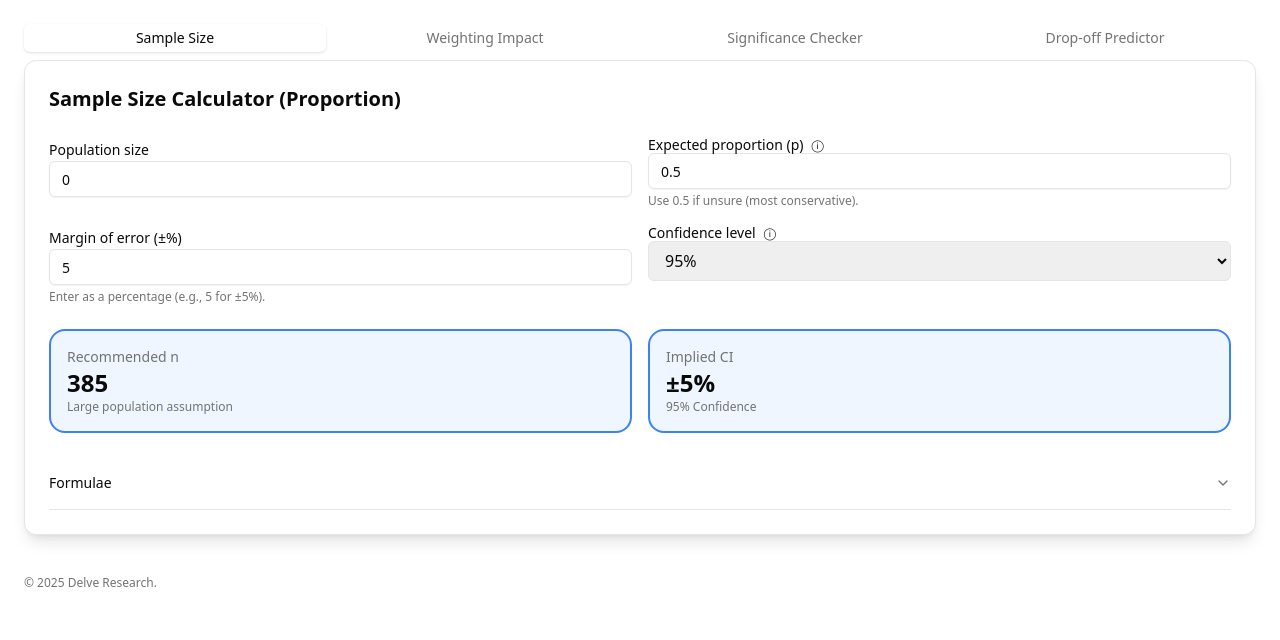
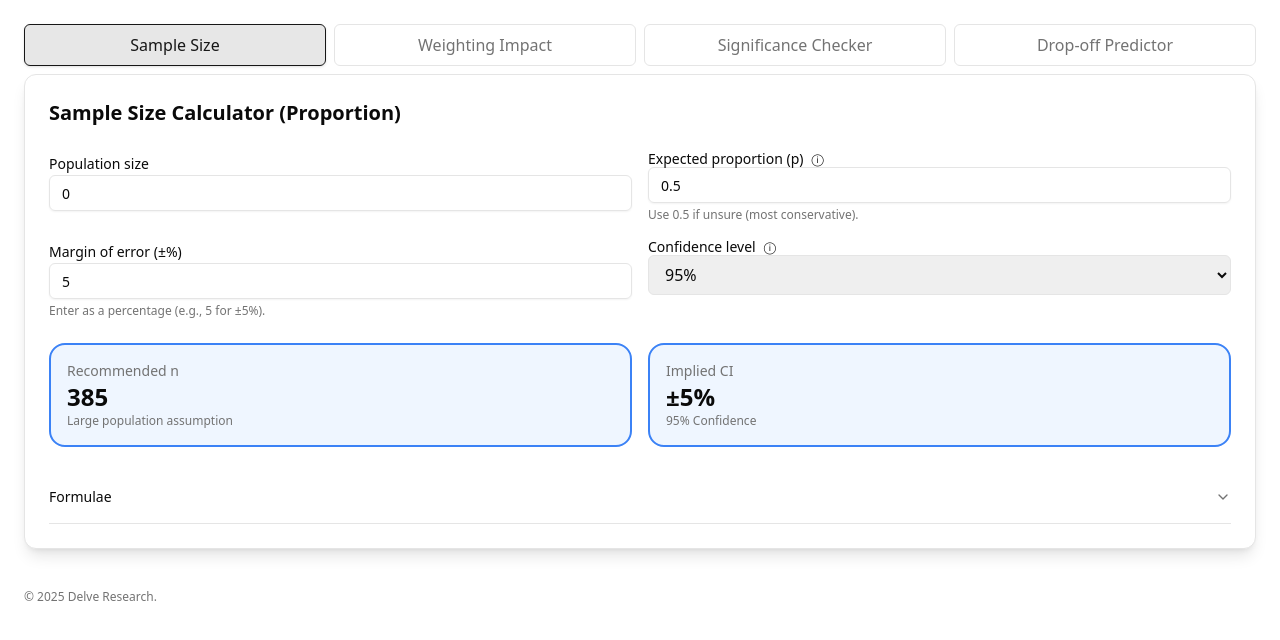
Before and after one commit to delveresearch/delve-toolbox, a Next.js app: page /toolbox in a window 1280 px wide. Shown: the top 640 px of the page. Built offline with nearby package versions, Linux system fonts and the light colour scheme.

Commit message:
Tab tweaks

```diff
--- a/components/MarketResearchToolbox.tsx
+++ b/components/MarketResearchToolbox.tsx
@@ -464,12 +464,33 @@ export default function MarketResearchToolbox() {
   return (
     <div className="p-4 md:p-6 max-w-[1400px] mx-auto space-y-6">
       <Tabs defaultValue="ncalc" className="w-full">
-        <TabsList className="flex w-full flex-wrap gap-2 bg-transparent p-0 h-auto">
-          <TabsTrigger className="flex-1 min-w-[140px]" value="ncalc">Sample Size</TabsTrigger>
-          <TabsTrigger className="flex-1 min-w-[140px]" value="weights">Weighting Impact</TabsTrigger>
-          <TabsTrigger className="flex-1 min-w-[140px]" value="sig">Significance Checker</TabsTrigger>
-          <TabsTrigger className="flex-1 min-w-[140px]" value="dropoff">Drop-off Predictor</TabsTrigger>
-        </TabsList>
+       <TabsList className="flex w-full flex-wrap gap-2 bg-transparent p-0 h-auto">
+  <TabsTrigger
+    className="flex-1 min-w-[140px] rounded-md border px-3 py-2 text-sm md:text-base font-medium transition-all hover:bg-muted/50 data-[state=active]:bg-primary/10 data-[state=active]:text-primary data-[state=active]:border-primary focus-visible:outline-none focus-visible:ring-2 focus-visible:ring-primary/40"
+    value="ncalc"
+  >
+    Sample Size
+  </TabsTrigger>
+  <TabsTrigger
+    className="flex-1 min-w-[140px] rounded-md border px-3 py-2 text-sm md:text-base font-medium transition-all hover:bg-muted/50 data-[state=active]:bg-primary/10 data-[state=active]:text-primary data-[state=active]:border-primary focus-visible:outline-none focus-visible:ring-2 focus-visible:ring-primary/40"
+    value="weights"
+  >
+    Weighting Impact
+  </TabsTrigger>
+  <TabsTrigger
+    className="flex-1 min-w-[140px] rounded-md border px-3 py-2 text-sm md:text-base font-medium transition-all hover:bg-muted/50 data-[state=active]:bg-primary/10 data-[state=active]:text-primary data-[state=active]:border-primary focus-visible:outline-none focus-visible:ring-2 focus-visible:ring-primary/40"
+    value="sig"
+  >
+    Significance Checker
+  </TabsTrigger>
+  <TabsTrigger
+    className="flex-1 min-w-[140px] rounded-md border px-3 py-2 text-sm md:text-base font-medium transition-all hover:bg-muted/50 data-[state=active]:bg-primary/10 data-[state=active]:text-primary data-[state=active]:border-primary focus-visible:outline-none focus-visible:ring-2 focus-visible:ring-primary/40"
+    value="dropoff"
+  >
+    Drop-off Predictor
+  </TabsTrigger>
+</TabsList>
+
         <TabsContent value="ncalc"><SampleSizeCalculator /></TabsContent>
         <TabsContent value="weights"><WeightingImpactVisualizer /></TabsContent>
         <TabsContent value="sig"><SignificanceChecker /></TabsContent>
```
